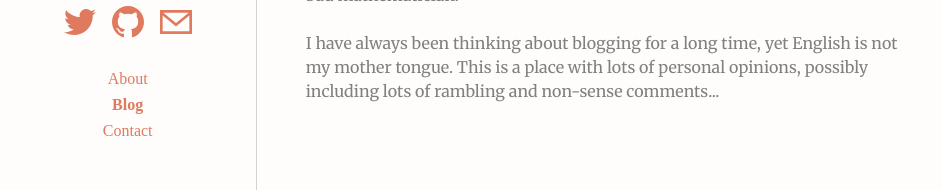
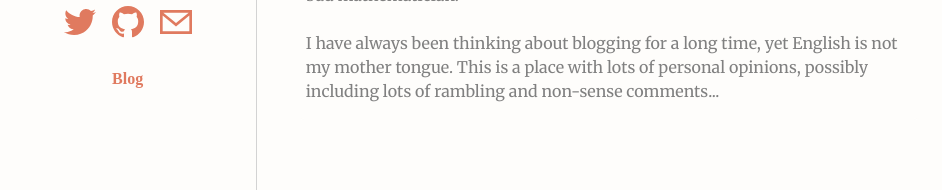
Before and after one commit to Howard86/howardism, a Next.js app: page / in a window 1280 px wide. Shown: the part 390-580 px from the top of the page, without its empty margins (170-1112 px from the left). Built offline with nearby package versions, Linux system fonts and the light colour scheme.

Commit message:
:fire: remove unused pages & lambda function

```diff
--- a/src/constants/nav.ts
+++ b/src/constants/nav.ts
@@ -5,15 +5,7 @@ interface NavOptions {
 
 export const NAV_OPTIONS: NavOptions[] = [
   {
-    href: "/about",
-    title: "About",
-  },
-  {
     href: "/",
     title: "Blog",
   },
-  {
-    href: "/contact",
-    title: "Contact",
-  },
 ];
--- a/src/pages/api/hello.ts
+++ /dev/null
@@ -1,8 +0,0 @@
-import { NextApiRequest, NextApiResponse } from "next";
-
-// Next.js API route support: https://nextjs.org/docs/api-routes/introduction
-
-export default (_req: NextApiRequest, res: NextApiResponse): void => {
-  res.statusCode = 200;
-  res.json({ name: "John Doe" });
-};
```
Also changed, not shown: src/pages/about.tsx (deleted, +0 -12 lines), src/pages/contact.tsx (deleted, +0 -12 lines).
